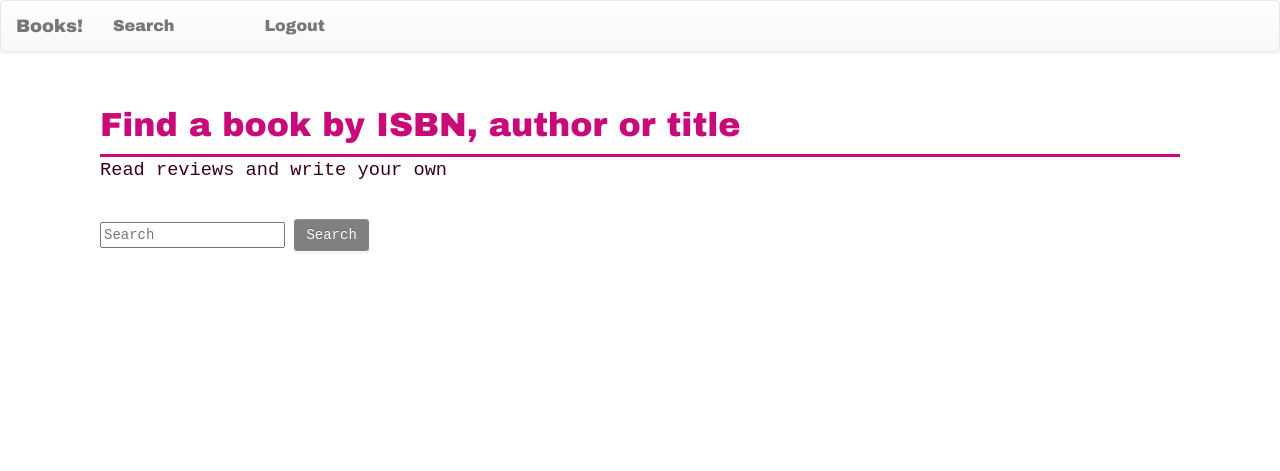
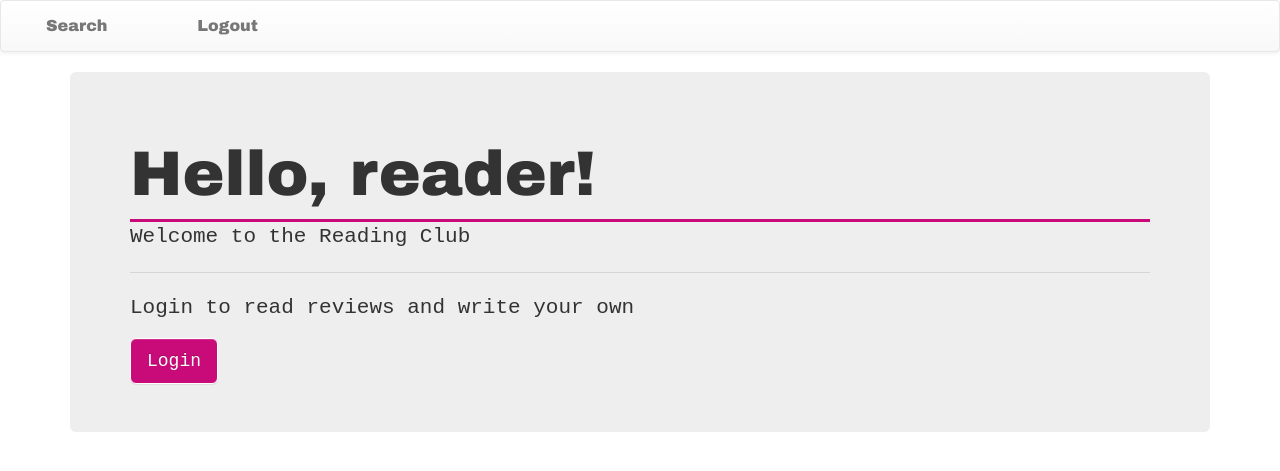
Before and after one commit to elceebee/cs50x-web-project1, a Flask app: page / in a window 1280 px wide. Shown: the top 471 px of the page. Run offline with Flask 2, Linux system fonts and the light colour scheme; the visitor is signed in with stand-in values (Sample User, id 1); some libraries are stand-ins or nearby versions.

Commit message:
Added index to navigation, application.py. Added index.html homepage.

```diff
--- a/application.py
+++ b/application.py
@@ -25,12 +25,9 @@ db = scoped_session(sessionmaker(bind=engine))
 
 
 @app.route("/")
-@login_required
 def index():
 
-    # If logged in, the user is directed to the search page
-    # The search page deafults to login if the user is not logged in
-    return render_template("search.html")
+    return render_template("index.html")
 
 @app.route("/register", methods=["GET", "POST"])
 def register():
@@ -114,7 +111,7 @@ def login():
         session["userID"] = usernameRow["id"]
 
         # Redirect user to home page
-        return redirect("/")
+        return redirect("/search")
 
     # User reached route via GET
     else:
@@ -127,7 +124,7 @@ def logout():
     session.clear()
 
     # Redirect user to login form
-    return redirect("/login")
+    return redirect("/")
 
 
 @app.route("/search", methods = ["GET", "POST"])
--- a/templates/index.html
+++ b/templates/index.html
@@ -6,12 +6,12 @@
 
 {% block main %}
 <body>
-    <div>
-        {% if READER == None % }
-            <h1 class=maintext>Login to search books</h1>
-        { % elif %}
-            <h1 class=maintext> Hello, {{ READER }}</h1>
-        {% endif %}
-    </div>
+    <div class="jumbotron">
+        <h1 class="display-4">Hello, reader!</h1>
+        <p class="lead">Welcome to the Reading Club</p>
+        <hr class="my-4">
+        <p>Login to read reviews and write your own</p>
+        <a class="btn btn-primary btn-lg" href="/login" role="button">Login</a>
+      </div>
 </body>
 {% endblock %}
--- a/templates/layout.html
+++ b/templates/layout.html
@@ -36,7 +36,6 @@
                     <span class="icon-bar"></span>
                     <span class="icon-bar"></span>
                 </button>
-                <a class="navbar-brand" href="/search">Books!</a>
                 </div>
 
                 <!-- Collect the nav links, forms, and other content for toggling -->
@@ -46,6 +45,7 @@
                         <li><a href="/search">Search</a></li>
                         <li><a href="/logout">Logout</a></li>
                     {% else %}
+                        <li><a class="navbar-brand" href="/">Books!</a>
                         <li><a href="/login">Login</a></li>
                         <li><a href="/register">Register</a></li>
                     {% endif %}
```
